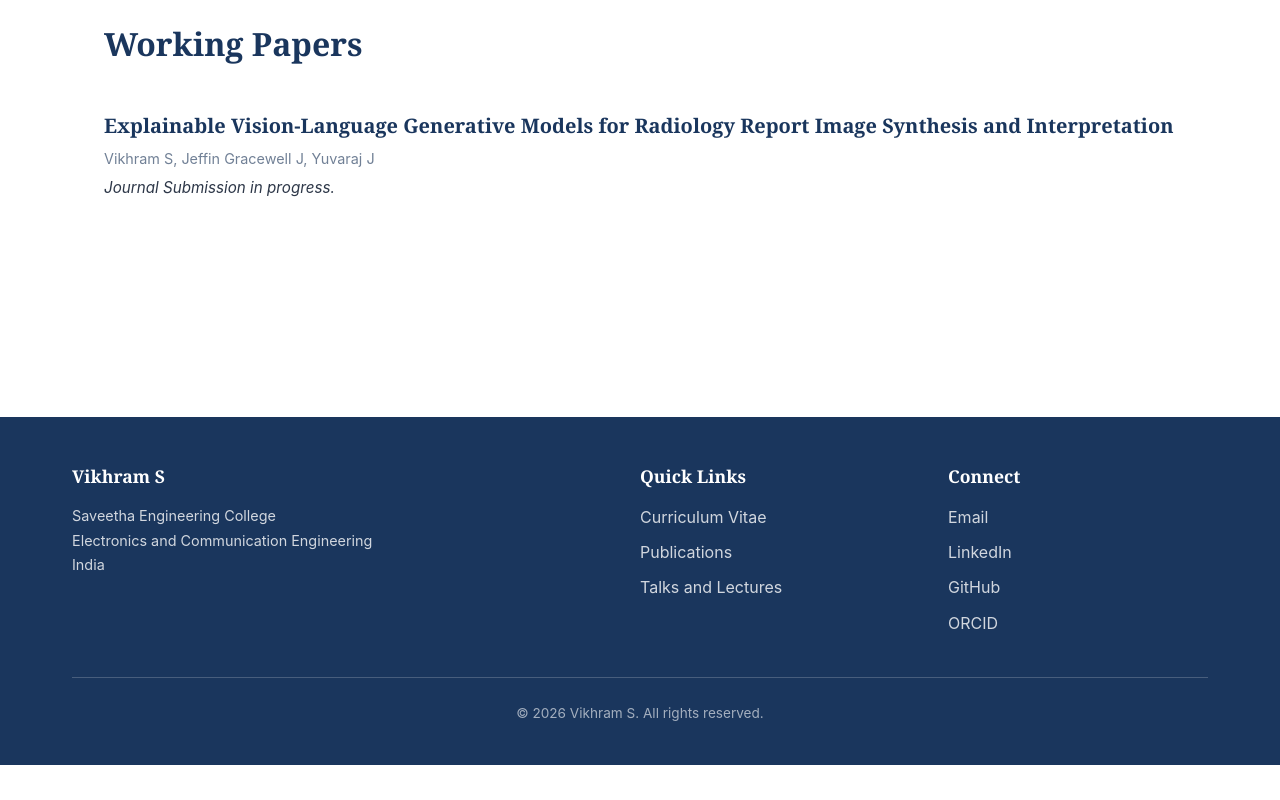
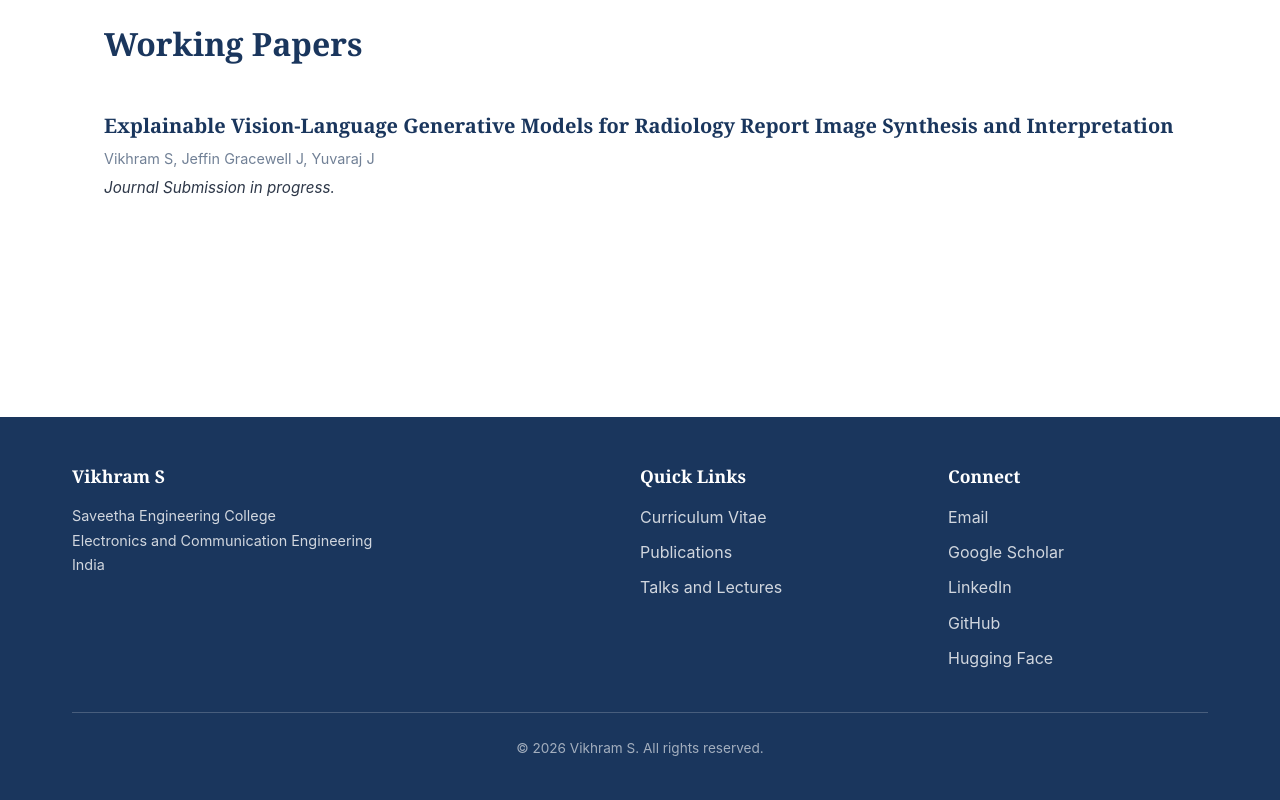
Before and after one commit to Vikhram-S/Vikhram-S.github.io, a plain HTML site: page publications.html in a window 1280 px wide. Shown: the part 866-1666 px from the top of the page. Before the commit the page ends 1631 px from the top, so only its background shows below. Drawn offline with Linux system fonts and the light colour scheme.

Commit message:
Update publications.html

```diff
--- a/publications.html
+++ b/publications.html
@@ -236,10 +236,12 @@
 
                 <ul class="footer-links">
                     <li><a href="mailto:vikhrams@saveetha.ac.in" rel="nofollow">Email</a></li>
-                    <li><a href="https://www.linkedin.com/in/vikhram-s/" target="_blank" rel="noopener noreferrer">LinkedIn</a></li>
+                    <li><a href="https://scholar.google.com/citations?user=L2y8aqgAAAAJ" target="_blank" rel="noopener noreferrer">Google Scholar</a></li>
+                    <li><a href="https://www.linkedin.com/in/vikhram-s" target="_blank" rel="noopener noreferrer">LinkedIn</a></li>
                     <li><a href="https://github.com/Vikhram-S" target="_blank" rel="noopener noreferrer">GitHub</a></li>
-                    <li><a href="https://orcid.org/0009-0002-5300-7591" target="_blank" rel="noopener noreferrer">ORCID</a></li>
+                    <li><a href="https://huggingface.co/Vikhram-S" target="_blank" rel="noopener noreferrer">Hugging Face</a></li>
                 </ul>
+
             </div>
 
         </div>
```
